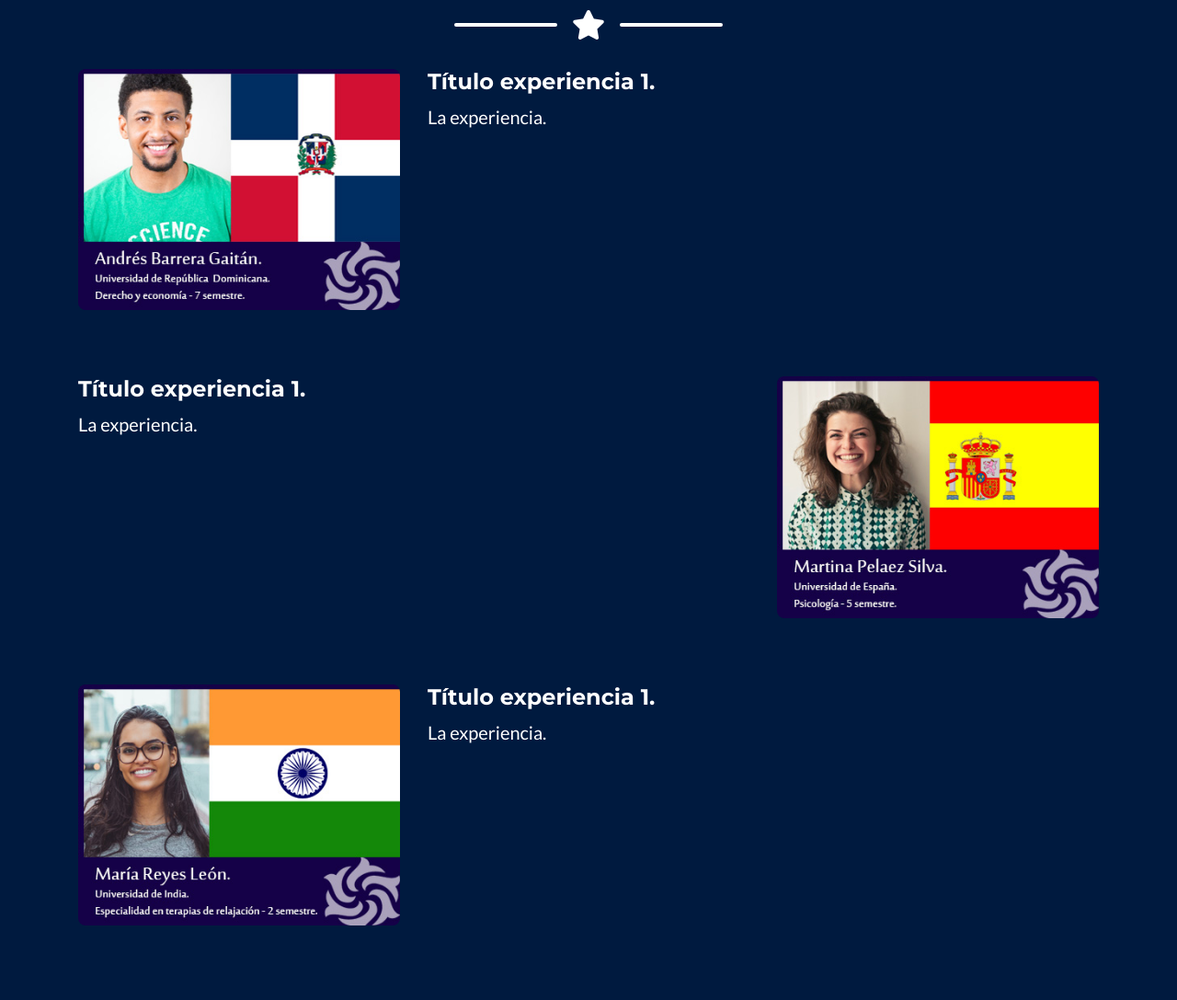
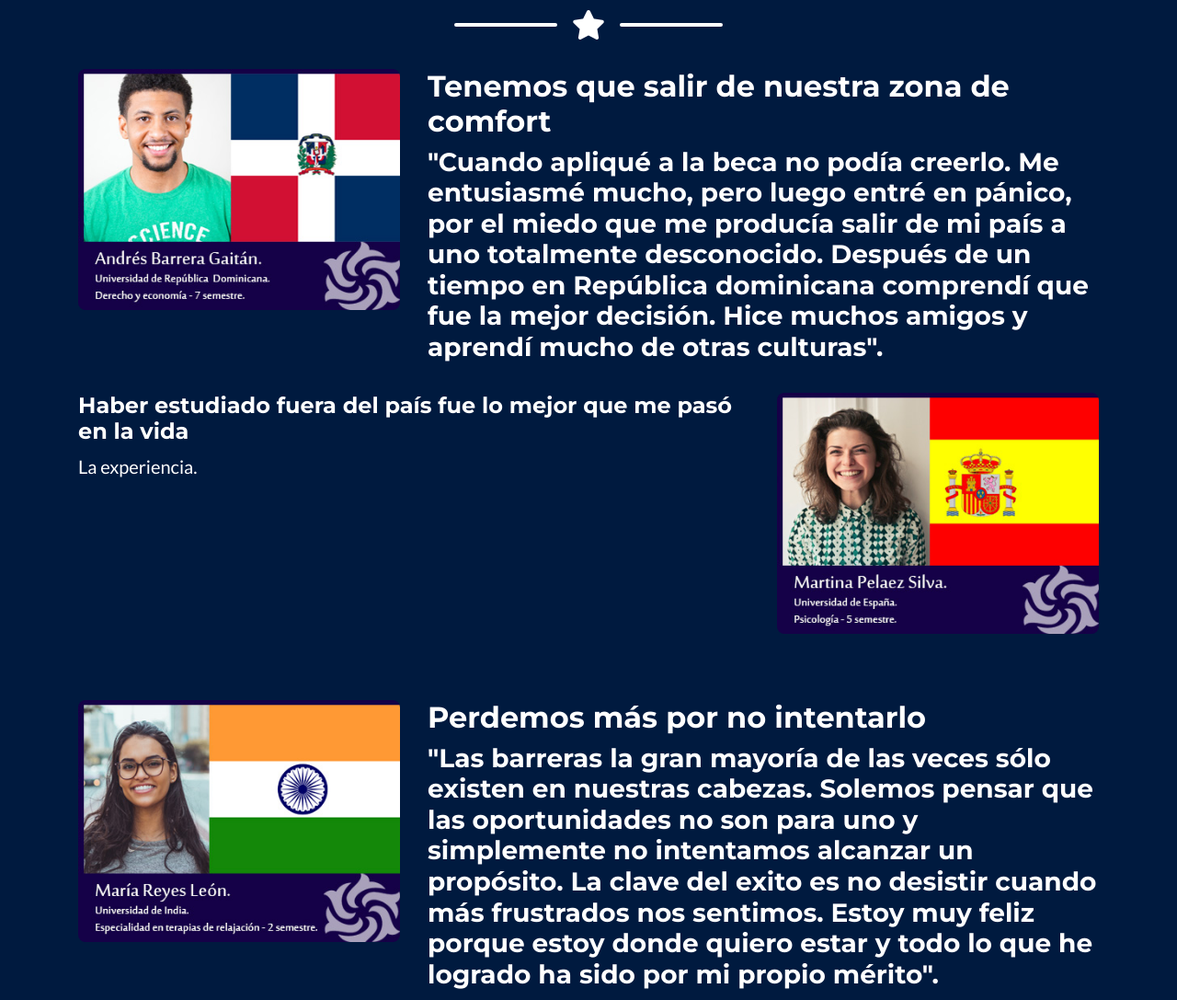
Before and after one commit to javieringacosta/apolos, a website with bundled scripts: page EsTuFuturo/index.html in a window 1280 px wide. Shown: the part 2815-3902 px from the top of the page at 92% size. Built offline with nearby package versions, Linux system fonts and the light colour scheme.

Commit message:
Se hacen modificaciones a las experiencias.

```diff
--- a/EsTuFuturo/index.html
+++ b/EsTuFuturo/index.html
@@ -319,12 +319,15 @@
               <img class="img-fluid rounded mb-5" src="img/portfolio/Experiencia 1.jpg" alt="">
             </div>
             <div class="col-lg-8 mr-auto">
-              <h4>
-                Título experiencia 1.
-              </h4>
-              <p class="lead">
-                  La experiencia.
-              </p>
+              <h2>
+                Tenemos que salir de nuestra zona de comfort
+              </h2>
+              <h3>
+                  "Cuando apliqué a la beca no podía creerlo. Me entusiasmé mucho, pero luego
+                  entré en pánico, por el miedo que me producía salir de mi país a uno totalmente
+                  desconocido. Después de un tiempo en República dominicana comprendí que fue la
+                  mejor decisión. Hice muchos amigos y aprendí mucho de otras culturas".
+              </h3>
             </div>
           </div>
           <br>
@@ -332,7 +335,7 @@
             <div class="row">
               <div class="col-lg-8 ml-auto">
                   <h4>
-                      Título experiencia 1.
+                      Haber estudiado fuera del país fue lo mejor que me pasó en la vida
                     </h4>
                     <p class="lead">
                         La experiencia.
@@ -349,12 +352,17 @@
                 <img class="img-fluid rounded mb-5" src="img/portfolio/Experiencia 3.jpg" alt="">
               </div>
               <div class="col-lg-8 mr-auto">
-                <h4>
-                  Título experiencia 1.
-                </h4>
-                <p class="lead">
-                    La experiencia.
-                </p>
+                <h2>
+                  Perdemos más por no intentarlo
+                </h2>
+                <h3 >
+                    "Las barreras la gran mayoría de las veces sólo existen en nuestras cabezas.
+                    Solemos pensar que las oportunidades no son para uno y simplemente no
+                    intentamos alcanzar un propósito. La clave del exito es no desistir cuando más frustrados nos
+                    sentimos.
+                    Estoy muy feliz porque estoy donde quiero estar y todo lo que he logrado
+                    ha sido por mi propio mérito".
+                </h3>
               </div>
             </div>
       </div>
```
